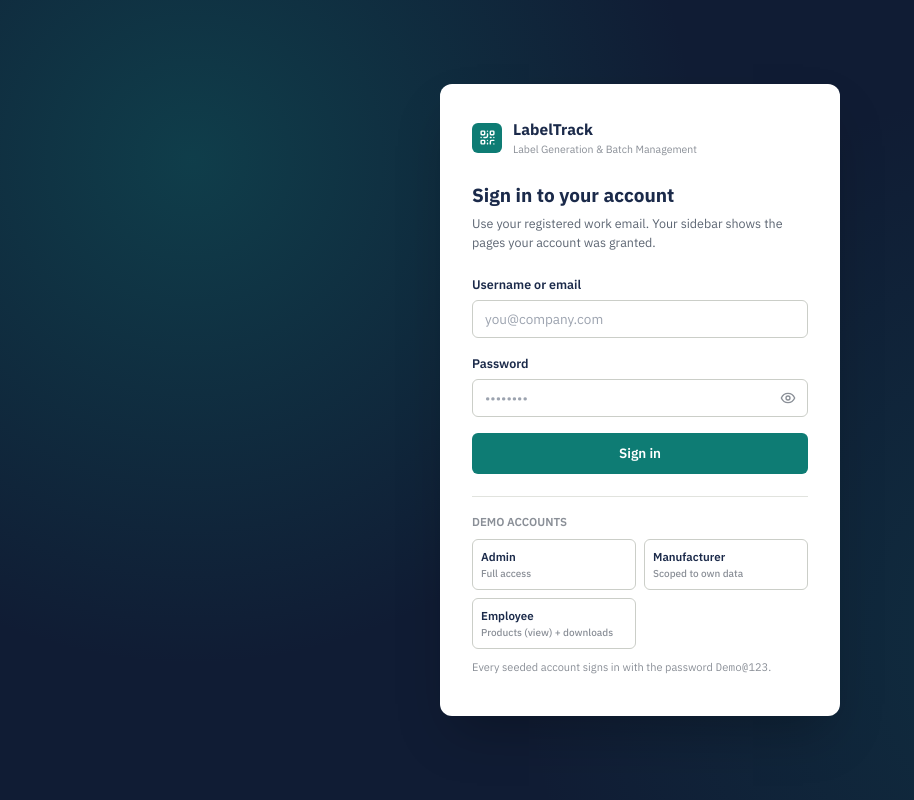
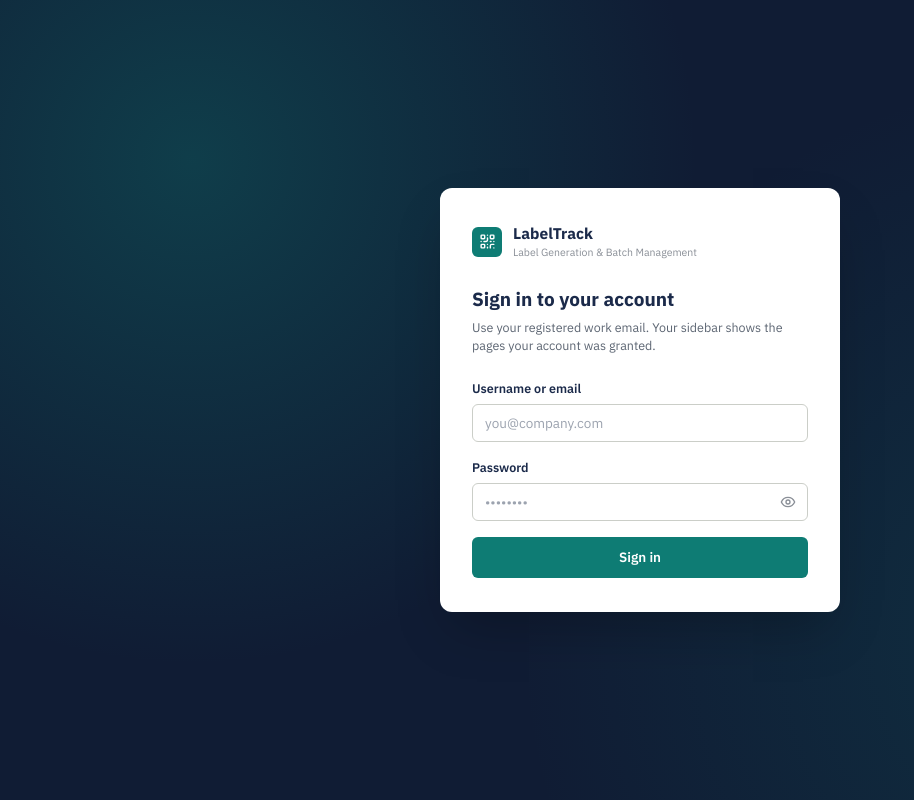
Before and after one commit to anuppendse/bottle_frontend, a React (Vite) app: page /login in a window 1280 px wide. Shown: the whole page, without its empty margins (0-914 px from the left). Built offline with nearby package versions, Linux system fonts and the light colour scheme; no server answers.

Commit message:
remove ddemo accounts

```diff
--- a/src/pages/Login.jsx
+++ b/src/pages/Login.jsx
@@ -5,11 +5,7 @@ import { useAuth } from "../context/AuthContext";
 
 const LANDING = { admin: "/", manufacturer: "/", employee: "/products" };
 
-const DEMO_ACCOUNTS = [
-  { role: "admin", label: "Admin", note: "Full access", email: "rhea.deshmukh@labeltrack.com" },
-  { role: "manufacturer", label: "Manufacturer", note: "Scoped to own data", email: "arjun.p@kaverilube.com" },
-  { role: "employee", label: "Employee", note: "Products (view) + downloads", email: "manoj.iyer@kaverilube.com" },
-];
+
 
 export default function Login() {
   const { login } = useAuth();
@@ -35,20 +31,7 @@ export default function Login() {
     }
   }
 
-  async function quickLogin(demoEmail) {
-    setEmail(demoEmail);
-    setPw("Demo@123");
-    setBusy(true);
-    setError("");
-    try {
-      const user = await login(demoEmail, "Demo@123");
-      navigate(LANDING[user.systemRole] || "/");
-    } catch (err) {
-      setError(err.message);
-    } finally {
-      setBusy(false);
-    }
-  }
+
 
   return (
     <div className="min-h-screen flex items-center justify-center bg-ink"
@@ -88,25 +71,7 @@ export default function Login() {
           </button>
         </form>
 
-        <div className="mt-[22px] mb-1.5 pt-4 border-t border-line">
-          <div className="text-[11.5px] font-semibold text-faint mb-2">DEMO ACCOUNTS</div>
-          <div className="grid grid-cols-2 gap-2 mt-1.5">
-            {DEMO_ACCOUNTS.map((d) => (
-              <button
-                key={d.role}
-                type="button"
-                className="border border-line-strong bg-white rounded-md px-2 py-2 text-[11.5px] font-semibold text-ink-soft text-left hover:border-accent hover:bg-accent-tint"
-                onClick={() => quickLogin(d.email)}
-              >
-                {d.label}
-                <span className="block text-[10px] text-faint font-medium mt-px">{d.note}</span>
-              </button>
-            ))}
-          </div>
-          <div className="text-[11px] text-faint mt-2.5">
-            Every seeded account signs in with the password <span className="lt-mono">Demo@123</span>.
-          </div>
-        </div>
+
       </div>
     </div>
   );
```
